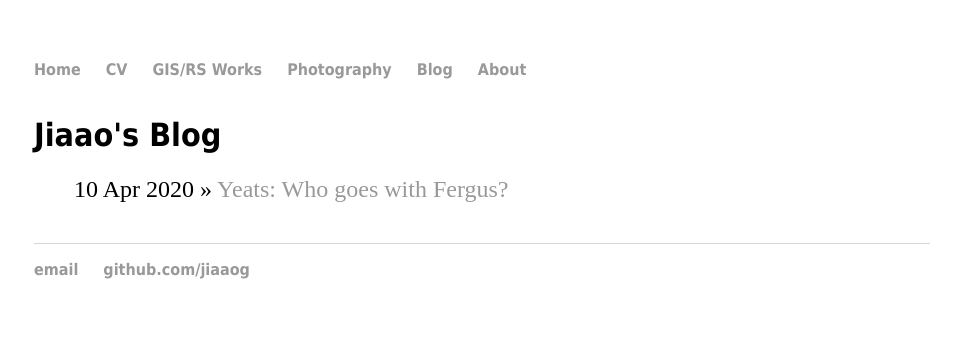
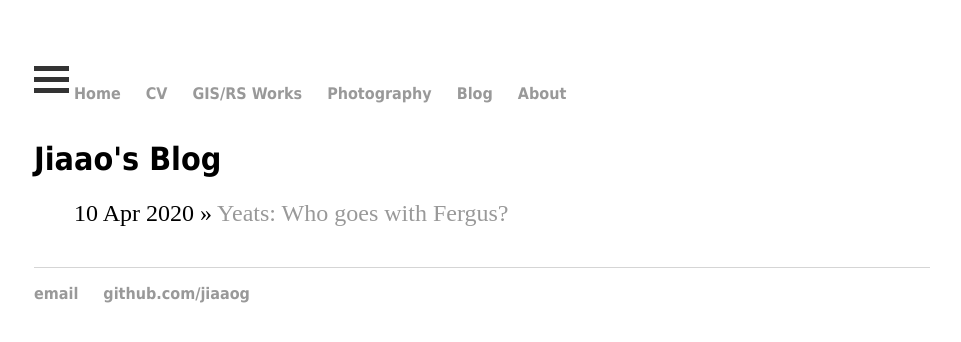
Before and after one commit to jiaaog/jiaaog.github.io, a Jekyll site: the page built from blog/index.html, in a window 1280 px wide. Shown: the top 342 px of the page, without its empty margins (158-1119 px from the left). Built offline with Jekyll 4.4.1, drawn with Linux system fonts in a browser that asks for light colours.

Commit message:
Update default.html

```diff
--- a/_layouts/default.html
+++ b/_layouts/default.html
@@ -7,7 +7,19 @@
 		</head>
 		<body>
 			<nav>
-	    		<ul>
+			<ul>
+				<div class="container" onclick="myFunction(this)">
+                                   <div class="bar1"></div>
+                                   <div class="bar2"></div>
+                                   <div class="bar3"></div>
+                                </div>
+				<script>
+                                function myFunction(x) {
+                                  x.classList.toggle("change");
+                                }
+                                </script>
+
+
 	        		<li><a href="/">Home</a></li>
 	        		<li><a href="/cv">CV</a></li>
 				<li><a href="/gis">GIS/RS Works</a></li>
```
